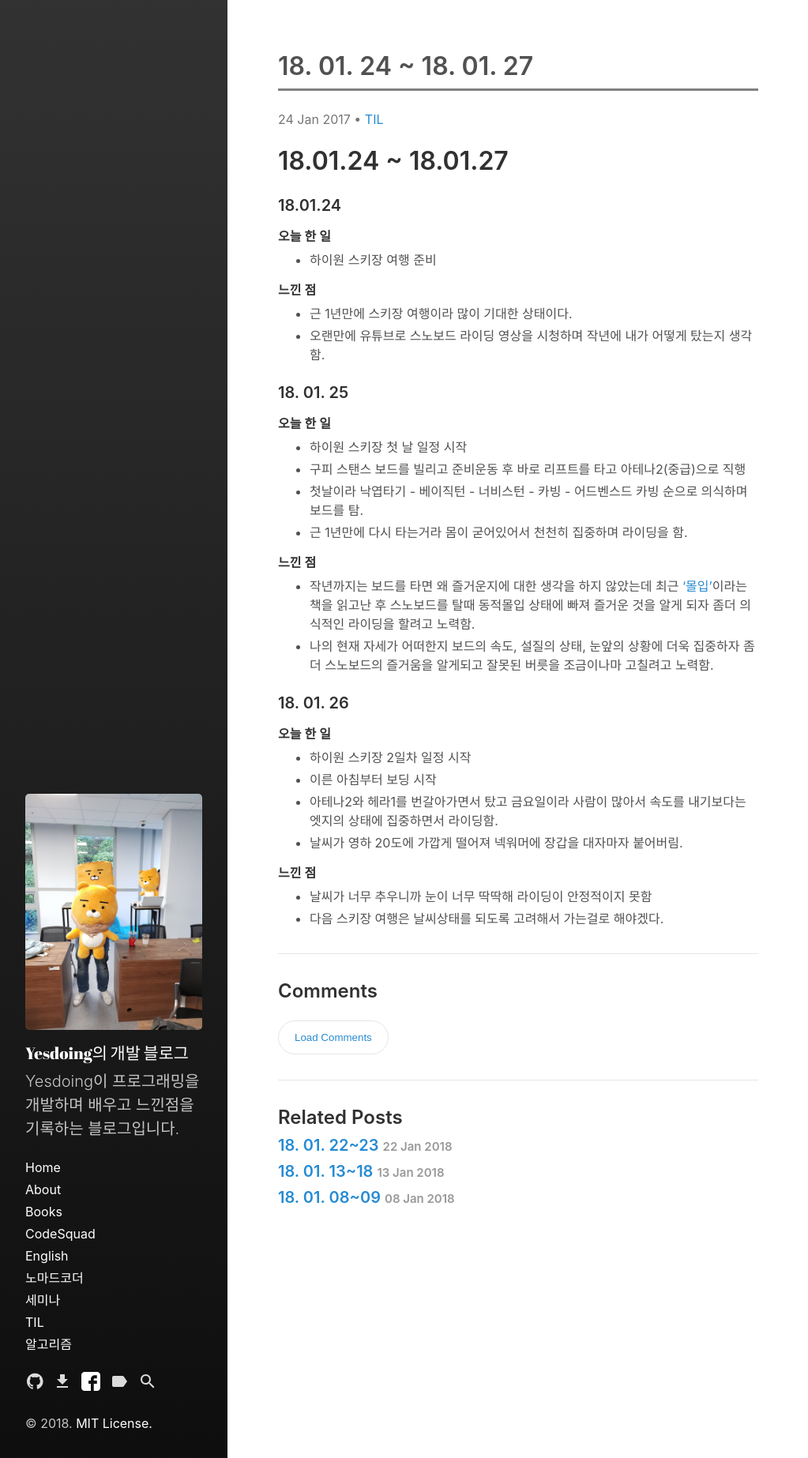
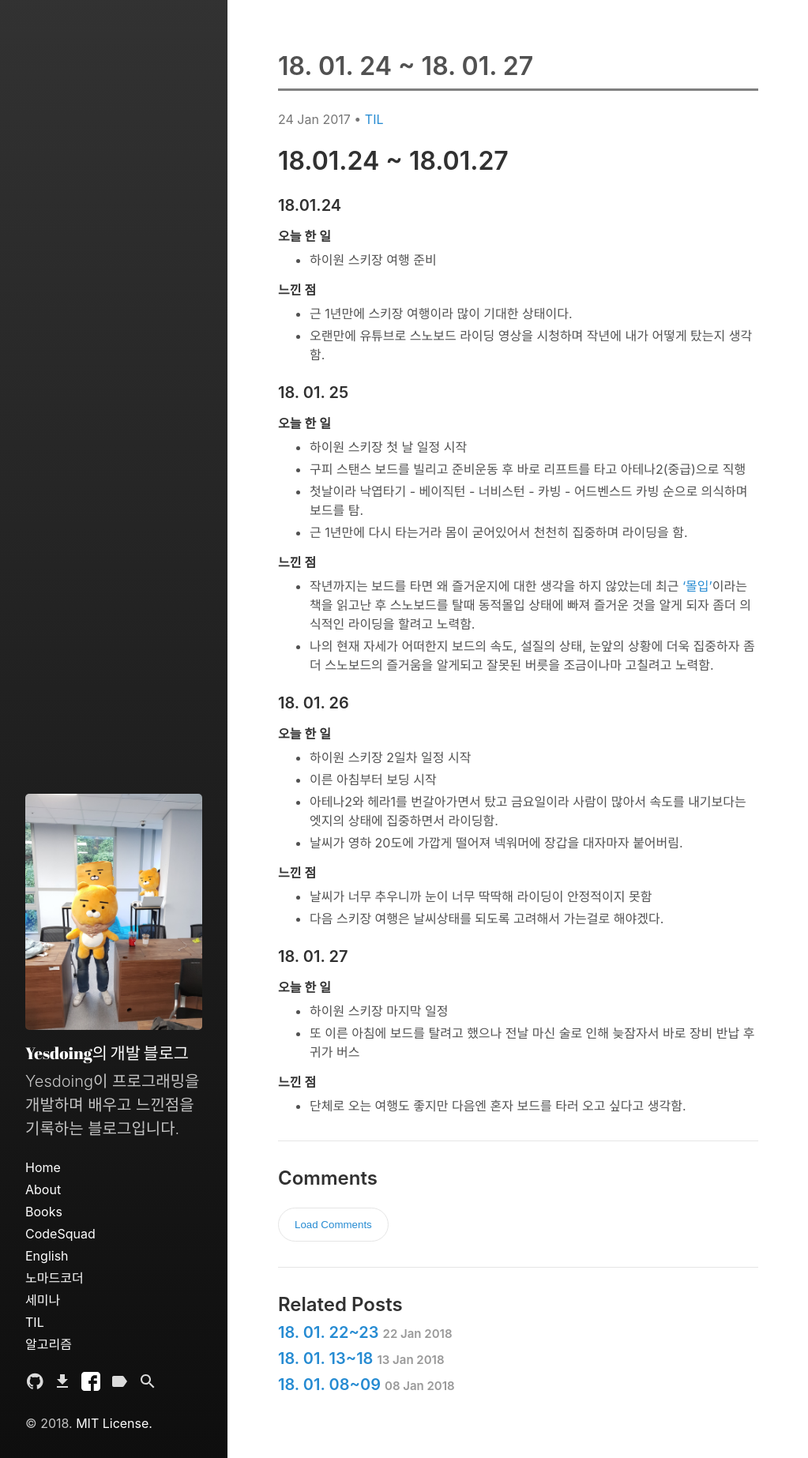
Before and after one commit to Yesdoing/Yesdoing.github.io, a Jekyll site: the page built from _posts/TIL/2017-01-24-01-27-TIL.md, in a window 1280 px wide. Shown: the whole page at 79% size, without its empty margins (0-1023 px from the left). Built offline with Jekyll 4.4.1, drawn with Linux system fonts in a browser that asks for light colours.

Commit message:
add blog post

```diff
--- a/_posts/TIL/2017-01-24-01-27-TIL.md
+++ b/_posts/TIL/2017-01-24-01-27-TIL.md
@@ -36,3 +36,11 @@ categories:
 #### 느낀 점
 - 날씨가 너무 추우니까 눈이 너무 딱딱해 라이딩이 안정적이지 못함
 - 다음 스키장 여행은 날씨상태를 되도록 고려해서 가는걸로 해야겠다.
+
+### 18. 01. 27
+#### 오늘 한 일
+- 하이원 스키장 마지막 일정
+- 또 이른 아침에 보드를 탈려고 했으나 전날 마신 술로 인해 늦잠자서 바로 장비 반납 후 귀가 버스
+
+#### 느낀 점
+- 단체로 오는 여행도 좋지만 다음엔 혼자 보드를 타러 오고 싶다고 생각함.
```
